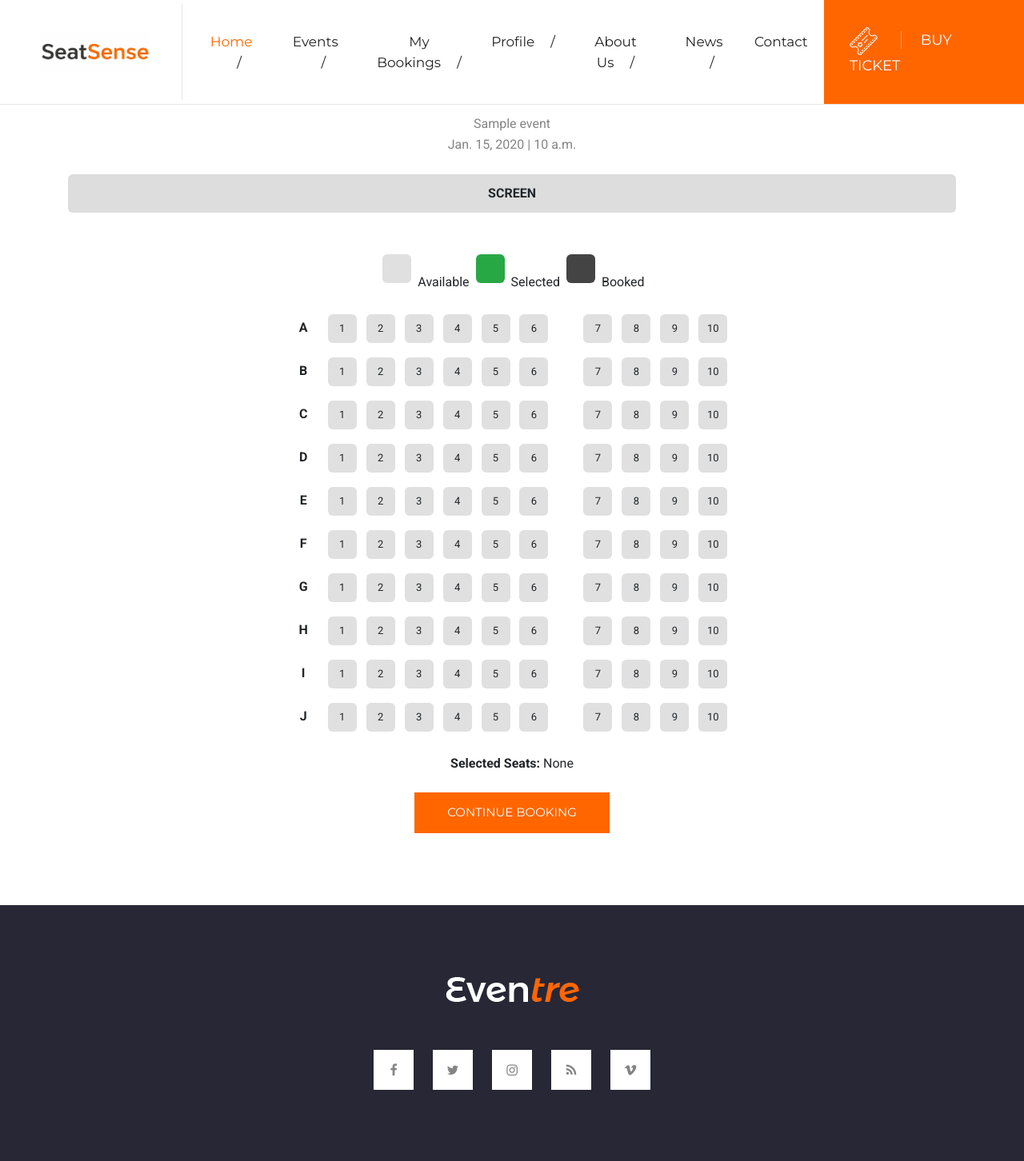
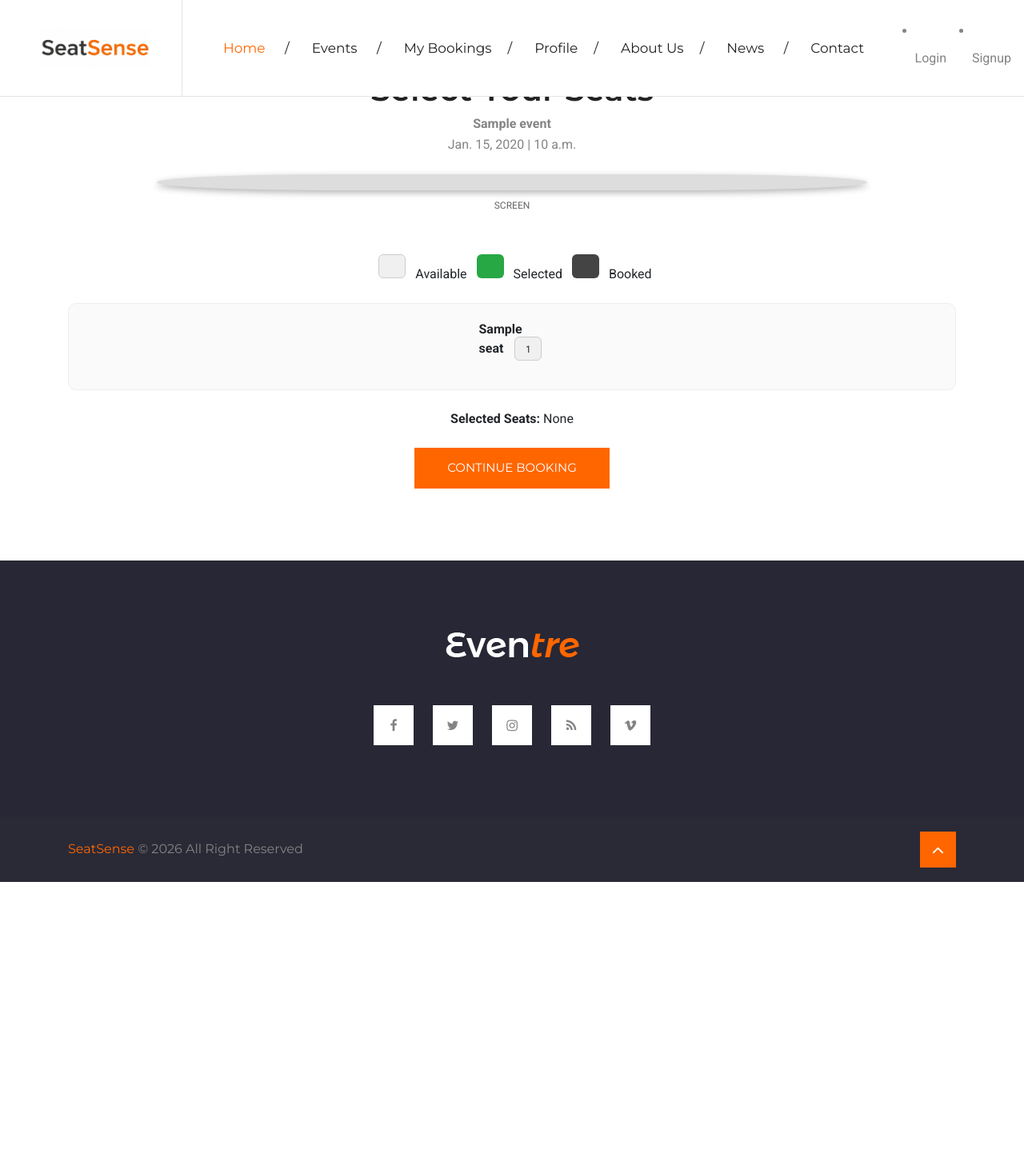
Before and after one commit to DyvinBiju/seatsense, a Django app: page /event/1/seats/ in a window 1280 px wide. Shown: the top 1452 px of the page at 80% size. After the commit the page ends 1103 px from the top, so only its background shows below. Run offline with Django 5.2, Linux system fonts and the light colour scheme; tables that the repository leaves empty hold one stand-in row (values such as "Sample post"); some libraries are stand-ins or nearby versions.

Commit message:
seat layout loading from database is done

```diff
--- a/seatsense_app/models.py
+++ b/seatsense_app/models.py
@@ -1,6 +1,6 @@
 from django.db import models
 from django.contrib.auth.models import User
-
+import string
 
 class Auditorium(models.Model):
     name = models.CharField(max_length=200)
@@ -13,6 +13,20 @@ class Auditorium(models.Model):
 
     def __str__(self):
         return self.name
+
+    def generate_seats(self):
+
+        for i in range(self.total_rows):
+
+            row = string.ascii_uppercase[i]
+
+            for seat_num in range(1, self.seats_per_row + 1):
+
+                Seat.objects.create(
+                    auditorium=self,
+                    row_label=row,
+                    seat_number=seat_num
+                )
 
 
 class Seat(models.Model):
--- a/seatsense_app/urls.py
+++ b/seatsense_app/urls.py
@@ -15,6 +15,8 @@ urlpatterns = [
     path("events/", views.explore_events, name="explore_events"),
     path("event/<int:event_id>/", views.event_detail, name="event_detail"),
     path("event/<int:event_id>/seats/", views.seat_layout, name="seat_layout"),
+    path('event/<int:event_id>/confirm-booking/', views.confirm_booking, name='confirm_booking'),
+    path("signup/", views.signup, name="signup"),
 
 
     path('news-single/', views.news_single, name='news_single'),
--- a/seatsense_app/views.py
+++ b/seatsense_app/views.py
@@ -61,24 +61,71 @@ def event_detail(request, event_id):
     return render(request, "seatsense_app/event_detail.html", context)
 
 
+from django.shortcuts import render, get_object_or_404
+from .models import Event, Seat
+
 def seat_layout(request, event_id):
 
     event = get_object_or_404(Event, id=event_id)
 
-    auditorium = event.auditorium
+    seats = Seat.objects.filter(
+        auditorium=event.auditorium
+    ).order_by("row_label", "seat_number")
 
-    rows = auditorium.total_rows
-    seats_per_row = auditorium.seats_per_row
+    seat_map = {}
 
-    row_labels = [chr(65 + i) for i in range(rows)]
+    for seat in seats:
+        seat_map.setdefault(seat.row_label, []).append(seat)
 
     context = {
         "event": event,
-        "rows": row_labels,
-        "seats_per_row": range(1, seats_per_row + 1)
+        "seat_map": seat_map
     }
 
-    return render(request, "seatsense_app/seat_layout.html", context)
+    return render(
+        request,
+        "seatsense_app/seat_layout.html",
+        context
+    )
+
+
+from django.contrib.auth.forms import UserCreationForm
+from django.shortcuts import redirect
+
+def signup(request):
+
+    if request.method == "POST":
+        form = UserCreationForm(request.POST)
+
+        if form.is_valid():
+            form.save()
+            return redirect("login")
+
+    else:
+        form = UserCreationForm()
+
+    return render(request, "seatsense_app/signup.html", {"form": form})
+
+
+
+from django.contrib.auth.decorators import login_required
+from django.shortcuts import get_object_or_404
+
+@login_required
+def confirm_booking(request, event_id):
+
+    event = get_object_or_404(Event, id=event_id)
+
+    seats = request.POST.get("selected_seats")
+
+    seat_list = seats.split(",")
+
+    context = {
+        "event": event,
+        "seats": seat_list
+    }
+
+    return render(request, "seatsense_app/confirm_booking.html", context)
 
 
 
--- a/seatsense_project/settings.py
+++ b/seatsense_project/settings.py
@@ -123,3 +123,6 @@ STATICFILES_DIRS = [
 
 MEDIA_URL = '/media/'
 MEDIA_ROOT = BASE_DIR / 'media'
+
+LOGIN_REDIRECT_URL = '/'
+LOGOUT_REDIRECT_URL = '/'
--- a/seatsense_project/urls.py
+++ b/seatsense_project/urls.py
@@ -22,6 +22,7 @@ from django.urls import path, include
 urlpatterns = [
     path('admin/', admin.site.urls),
     path('', include('seatsense_app.urls')),
+    path('accounts/', include('django.contrib.auth.urls')),
 ]
 
 if settings.DEBUG:
--- a/templates/seatsense_app/base.html
+++ b/templates/seatsense_app/base.html
@@ -104,10 +104,30 @@
           <a class="nav-link" href="{% url 'contact' %}">Contact</a>
         </li>
       </ul>
-      <a href="#" class="ticket">
-        <img src="{% static 'seatsense_app/images/icon/ticket.png' %}" alt="ticket">
-        <span>Buy Ticket</span>
-      </a>
+      {% if user.is_authenticated %}
+
+        <li class="nav-item">
+        <a class="nav-link" href="#">{{ user.username }}</a>
+        </li>
+
+        <form method="POST" action="{% url 'logout' %}" style="display:inline;">
+            {% csrf_token %}
+            <button type="submit" class="nav-link btn btn-link" style="display:inline; padding:0;">
+                Logout
+            </button>
+        </form>
+
+        {% else %}
+
+        <li class="nav-item">
+        <a class="nav-link" href="{% url 'login' %}">Login</a>
+        </li>
+
+        <li class="nav-item">
+        <a class="nav-link" href="{% url 'signup' %}">Signup</a>
+        </li>
+
+        {% endif %}
       </div>
   </div>
 </nav>
--- a/templates/seatsense_app/seat_layout.html
+++ b/templates/seatsense_app/seat_layout.html
@@ -12,26 +12,25 @@
 <h2>Select Your Seats</h2>
 
 <p>
-{{ event.title }} <br>
+<strong>{{ event.title }}</strong><br>
 {{ event.event_date }} | {{ event.event_time }}
 </p>
 </div>
 
 
-<!-- Screen -->
+<!-- Screen (BookMyShow style arc) -->
 
-<div class="text-center mb-5">
-<div style="background:#ddd;padding:12px;border-radius:6px;font-weight:bold;">
-SCREEN
-</div>
+<div class="screen-wrapper text-center mb-5">
+<div class="screen"></div>
+<p class="screen-text">SCREEN</p>
 </div>
 
 
 <!-- Seat Legend -->
 
-<div class="text-center mb-4">
+<div class="seat-legend text-center mb-4">
 
-<span class="seat"></span> Available
+<span class="seat available"></span> Available
 
 <span class="seat selected"></span> Selected
 
@@ -40,24 +39,32 @@ SCREEN
 </div>
 
 
+<!-- Booking Form -->
+
+<form id="bookingForm" method="POST" action="{% url 'confirm_booking' event.id %}">
+{% csrf_token %}
+
+<input type="hidden" name="selected_seats" id="selectedSeatsInput">
+
+
 <!-- Seat Layout -->
 
-<div class="text-center">
+<div class="seat-container text-center">
 
-{% for row in rows %}
+{% for row, seats in seat_map.items %}
 
 <div class="seat-row">
 
-<strong class="row-label">{{ row }}</strong>
+<span class="row-label">{{ row }}</span>
 
-{% for seat in seats_per_row %}
+{% for seat in seats %}
 
-<span class="seat"
-data-seat="{{ row }}{{ seat }}">
-{{ seat }}
+<span class="seat available"
+data-seat="{{ seat.row_label }}{{ seat.seat_number }}">
+{{ seat.seat_number }}
 </span>
 
-{% if seat == 6 %}
+{% if seat.seat_number == 6 %}
 <span class="aisle"></span>
 {% endif %}
 
@@ -72,7 +79,7 @@ data-seat="{{ row }}{{ seat }}">
 
 <!-- Selected Seats -->
 
-<div class="text-center mt-4">
+<div class="selected-info text-center mt-4">
 
 <strong>Selected Seats:</strong>
 
@@ -81,15 +88,17 @@ data-seat="{{ row }}{{ seat }}">
 </div>
 
 
-<!-- Continue Button (future booking) -->
+<!-- Continue Button -->
 
 <div class="text-center mt-4">
 
-<button class="btn btn-main-md">
+<button type="submit" class="btn btn-main-md">
 Continue Booking
 </button>
 
 </div>
+
+</form>
 
 </div>
 </section>
@@ -99,39 +108,82 @@ Continue Booking
 
 <style>
 
+.screen-wrapper{
+position:relative;
+}
+
+.screen{
+width:80%;
+height:20px;
+background:#ddd;
+margin:0 auto;
+border-radius:50%/100%;
+box-shadow:0 3px 8px rgba(0,0,0,0.3);
+}
+
+.screen-text{
+margin-top:6px;
+font-size:12px;
+color:#666;
+}
+
+/* Seat legend */
+
+.seat-legend span{
+margin:0 8px;
+}
+
+/* Seat rows */
+
 .seat-row{
-margin-bottom:10px;
+margin-bottom:12px;
 }
+
+/* Row label */
 
 .row-label{
 display:inline-block;
 width:25px;
-margin-right:10px;
 font-weight:bold;
+margin-right:12px;
 }
+
+/* Seat style */
 
 .seat{
 display:inline-block;
-width:36px;
-height:36px;
+width:34px;
+height:30px;
 margin:4px;
-background:#e0e0e0;
 border-radius:6px;
-line-height:36px;
+line-height:30px;
+font-size:12px;
+text-align:center;
 cursor:pointer;
-font-size:13px;
-text-align:center;
+transition:0.2s;
 }
 
-.seat:hover{
+/* Available */
+
+.seat.available{
+background:#f0f0f0;
+border:1px solid #ccc;
+}
+
+.seat.available:hover{
 background:#ff4d4d;
 color:white;
 }
 
+/* Selected */
+
 .seat.selected{
 background:#28a745;
 color:white;
+border:none;
 }
+
+/* Booked */
 
 .seat.booked{
 background:#444;
@@ -139,9 +191,26 @@ color:white;
 cursor:not-allowed;
 }
 
+/* Aisle spacing */
+
 .aisle{
 display:inline-block;
-width:28px;
+width:25px;
+}
+
+/* Container spacing */
+
+.seat-container{
+padding:20px;
+border-radius:10px;
+background:#fafafa;
+border:1px solid #eee;
+}
+
+/* Selected info */
+
+.selected-info{
+font-size:16px;
 }
 
 </style>
@@ -153,7 +222,7 @@ width:28px;
 
 let selectedSeats = []
 
-document.querySelectorAll(".seat").forEach(seat => {
+document.querySelectorAll(".seat.available").forEach(seat => {
 
 seat.addEventListener("click", function(){
 
@@ -163,9 +232,7 @@ return
 
 this.classList.toggle("selected")
 
-let seatNumber = this.innerText
-let row = this.dataset.seat.charAt(0)
-let seatLabel = row + seatNumber
+let seatLabel = this.dataset.seat
 
 if(selectedSeats.includes(seatLabel)){
 selectedSeats = selectedSeats.filter(s => s !== seatLabel)
@@ -176,7 +243,20 @@ selectedSeats.push(seatLabel)
 document.getElementById("selectedSeats").innerText =
 selectedSeats.length ? selectedSeats.join(", ") : "None"
 
+document.getElementById("selectedSeatsInput").value =
+selectedSeats.join(",")
+
 })
+
+})
+
+
+document.getElementById("bookingForm").addEventListener("submit", function(e){
+
+if(selectedSeats.length === 0){
+alert("Please select at least one seat.")
+e.preventDefault()
+}
 
 })
 
```
Also changed, not shown: templates/registration/login.html (added, +38 -0 lines), templates/seatsense_app/confirm_booking.html (added, +27 -0 lines), templates/seatsense_app/signup.html (added, +38 -0 lines).
